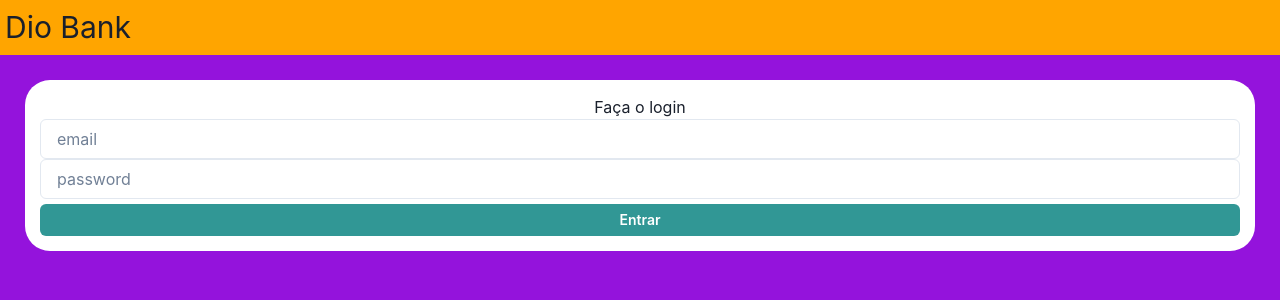
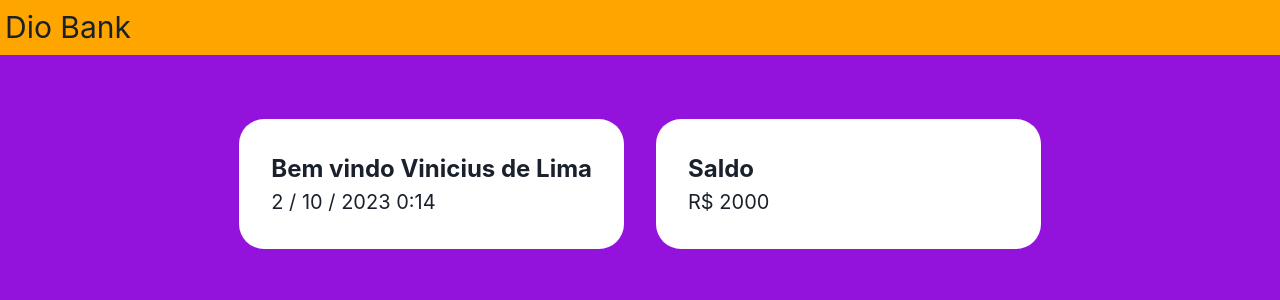
Before and after one commit to digitalinnovationone/desafio03-ts, a React (Create React App) app: page / in a window 1280 px wide. Shown: the top 300 px of the page. Built offline with nearby package versions, Linux system fonts and the light colour scheme.

Commit message:
chore: second gear concluded

```diff
--- a/src/pages/Home.tsx
+++ b/src/pages/Home.tsx
@@ -10,8 +10,11 @@ import { changeLocalStorage } from "../services/storage";
 const Home = () => {
   const [email, setEmail] = useState<string>("");
   const [password, setPassword] = useState<string>("");
-  const { setIsLoggedIn, setUser } = useContext(AppContext);
+  const { setIsLoggedIn, setUser, isLoggedIn } = useContext(AppContext);
   const navigate = useNavigate();
+
+  isLoggedIn && navigate("/conta/1");
+
 
   const validateUser = async (email: string, password: string) => {
     const user = await login(email, password);
--- a/src/routes.tsx
+++ b/src/routes.tsx
@@ -10,7 +10,7 @@ const MainRoutes = () => {
 
     return(
         <Routes>
-            <Route path='/' element={<Home />} />
+            <Route path='/' element={<Conta />} />
             <Route path='/conta/:id' element={ isLoggedIn ? <Conta /> : <Home/> } />
             <Route path='/infoconta' element={<ContaInfo />} />
         </Routes>
```
Also changed, not shown: 1 other file (tests, documents, lock files or other folders).
